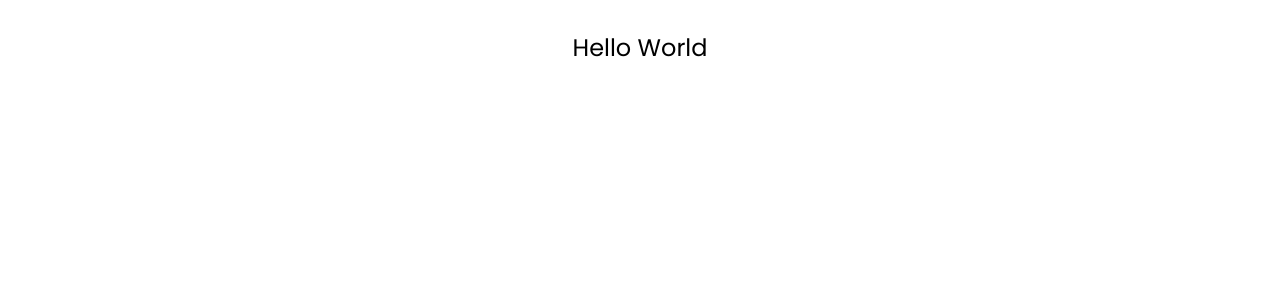
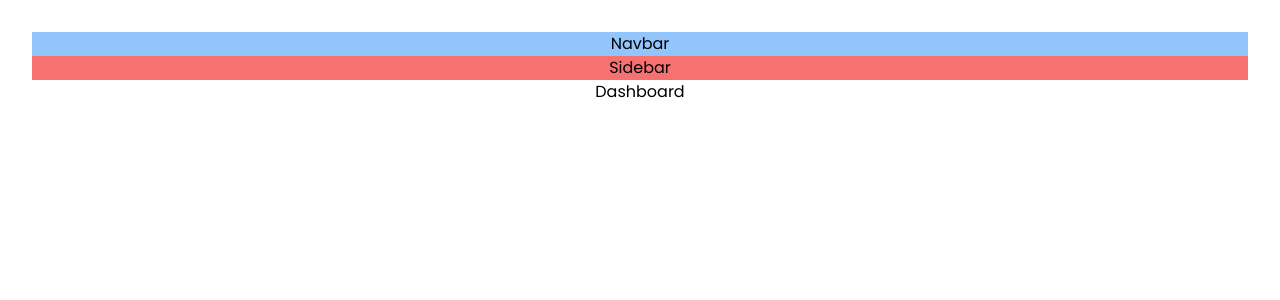
Before and after one commit to Immersive-Dash/fe-web, a React (Vite) app: page /dashboard in a window 1280 px wide. Shown: the top 300 px of the page. Built offline with nearby package versions, Linux system fonts and the light colour scheme.

Commit message:
feat: init 3

```diff
--- a/package.json
+++ b/package.json
@@ -11,7 +11,8 @@
   },
   "dependencies": {
     "react": "^18.2.0",
-    "react-dom": "^18.2.0"
+    "react-dom": "^18.2.0",
+    "react-router-dom": "^6.15.0"
   },
   "devDependencies": {
     "@types/react": "^18.2.15",
--- a/src/App.tsx
+++ b/src/App.tsx
@@ -1,10 +1,20 @@
 import './App.css'
-
+import { BrowserRouter, Routes, Route } from "react-router-dom";
+import Layout from './pages/layout/layout';
+import Landing from './pages/landing/landing';
+import Dashboard from './pages/dashboard/dashboard';
 function App() {
 
   return (
     <>
-      <h1 className='text-2xl'>Hello World</h1>
+      <BrowserRouter>
+        <Routes>
+          <Route index element={<Landing />} />
+          <Route path='/' element={<Layout />}>
+            <Route path='/dashboard' element={<Dashboard />} />
+          </Route>
+        </Routes>
+      </BrowserRouter>
     </>
   )
 }
--- a/src/components/navbar/Navbar.tsx
+++ b/src/components/navbar/Navbar.tsx
@@ -0,0 +1,7 @@
+const Navbar = () => {
+    return (
+        <div className='bg-blue-300'>Navbar</div>
+    )
+}
+
+export default Navbar
--- /dev/null
+++ b/src/components/sidebar/sidebar.tsx
@@ -0,0 +1,7 @@
+const Sidebar = () => {
+    return (
+        <div className='bg-red-400'>Sidebar</div>
+    )
+}
+
+export default Sidebar
--- /dev/null
+++ b/src/pages/dashboard/dashboard.tsx
@@ -0,0 +1,7 @@
+const Dashboard = () => {
+  return (
+    <div>Dashboard</div>
+  )
+}
+
+export default Dashboard
--- a/src/pages/landing/landing.tsx
+++ b/src/pages/landing/landing.tsx
@@ -0,0 +1,7 @@
+const Landing = () => {
+    return (
+        <div>Landing</div>
+    )
+}
+
+export default Landing
--- /dev/null
+++ b/src/pages/layout/layout.tsx
@@ -0,0 +1,14 @@
+import Navbar from "../../components/navbar/navbar"
+import Sidebar from "../../components/sidebar/sidebar"
+import { Outlet } from "react-router-dom";
+const Layout = () => {
+    return (
+        <div>
+            <Navbar />
+            <Sidebar />
+            <Outlet />
+        </div>
+    )
+}
+
+export default Layout
```
Also changed, not shown: 1 other file (tests, documents, lock files or other folders).
